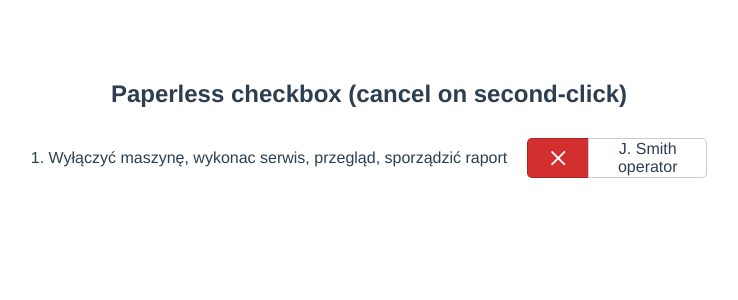
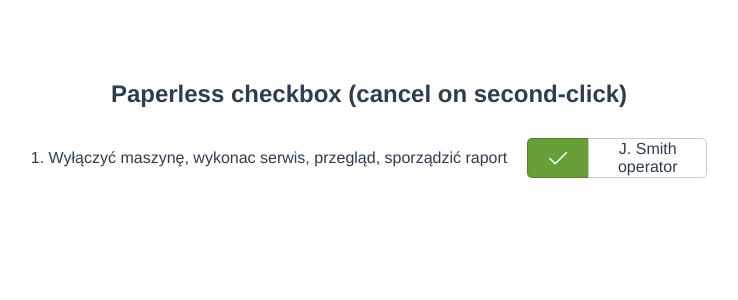
Before and after one commit to mrfy/paperless-checkbox, a Vue app: page / in a window 1280 px wide. Shown: the top 300 px of the page, without its empty margins (271-1009 px from the left). Built offline with nearby package versions, Linux system fonts and the light colour scheme.

Commit message:
small updates

```diff
--- a/src/components/SandBox.vue
+++ b/src/components/SandBox.vue
@@ -1,7 +1,6 @@
 <template>
   <div class="hello">
     <h2>{{ msg }}<span>(cancel on second-click)</span></h2>
-
     <div v-for="row in data" class="parentClass" :key="row.id">
       <span>
         {{ row.id }}. Wyłączyć maszynę, wykonac serwis, przegląd, sporządzić
@@ -33,7 +32,7 @@ export default defineComponent({
   },
   setup() {
     const checked = ref("");
-    const val = ref("nok");
+    const val = ref("ok");
     watch(val, (current) => {
       console.log("wartosc!! ", current);
     });
--- a/src/components/SynapstryCheckbox.vue
+++ b/src/components/SynapstryCheckbox.vue
@@ -118,7 +118,7 @@ export default defineComponent({
 
     const cancelMaskVisible = ref<boolean>(false);
     const radioValue = ref<string>("");
-    radioValue.value = modelValue.value;
+    radioValue.value = modelValue.value ? modelValue.value : "";
 
     watch(radioValue, (currentValue) => {
       emit("update:modelValue", currentValue);
```
